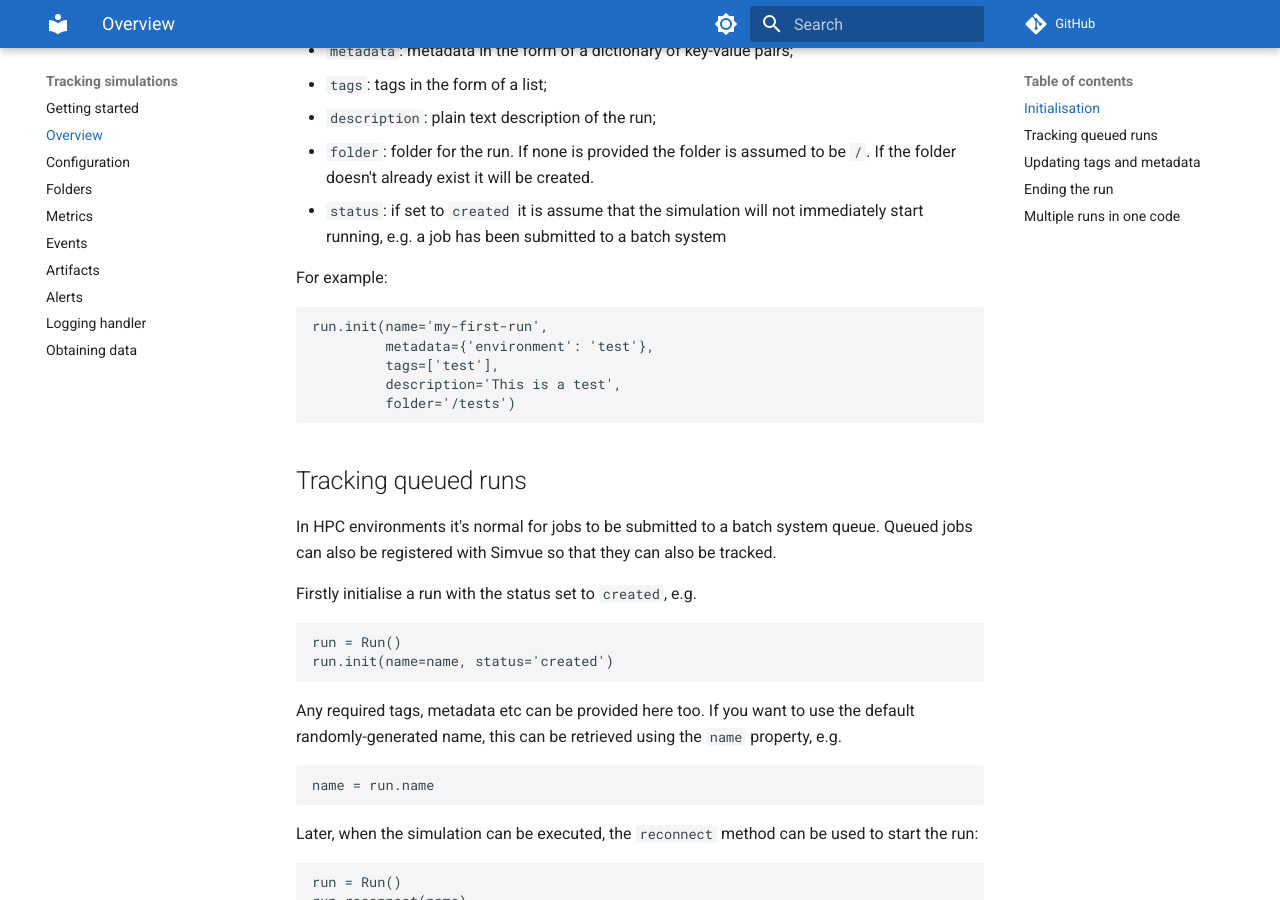
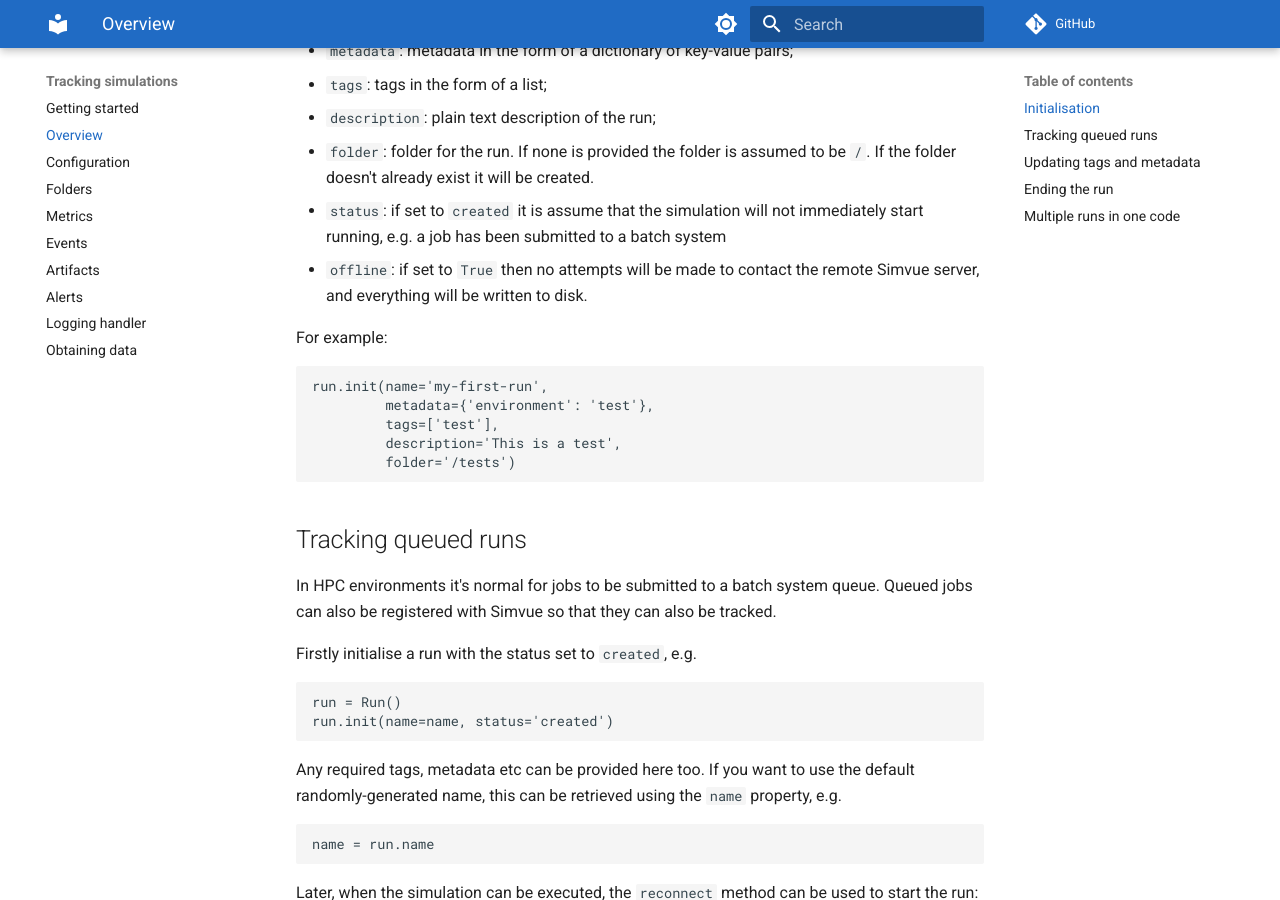
Before and after one commit to simvue-io/docs, an MkDocs documentation site: the page built from docs/python-client/overview.md, in a window 1280 px wide and 900 px high, scrolled down 562 px. Built offline with MkDocs 1.6.1 and Material for MkDocs 9.7.7, drawn with Linux system fonts in a browser that asks for light colours.

Commit message:
Mention offline mode

````diff
--- a/docs/python-client/overview.md
+++ b/docs/python-client/overview.md
@@ -18,6 +18,7 @@ The `init` method needs to be called in order to create a run. The following can
  * `description`: plain text description of the run;
  * `folder`: folder for the run. If none is provided the folder is assumed to be `/`. If the folder doesn't already exist it will be created.
  * `status`: if set to `created` it is assume that the simulation will not immediately start running, e.g. a job has been submitted to a batch system
+ * `offline`: if set to `True` then no attempts will be made to contact the remote Simvue server, and everything will be written to disk.
 
 For example:
 ```
````
